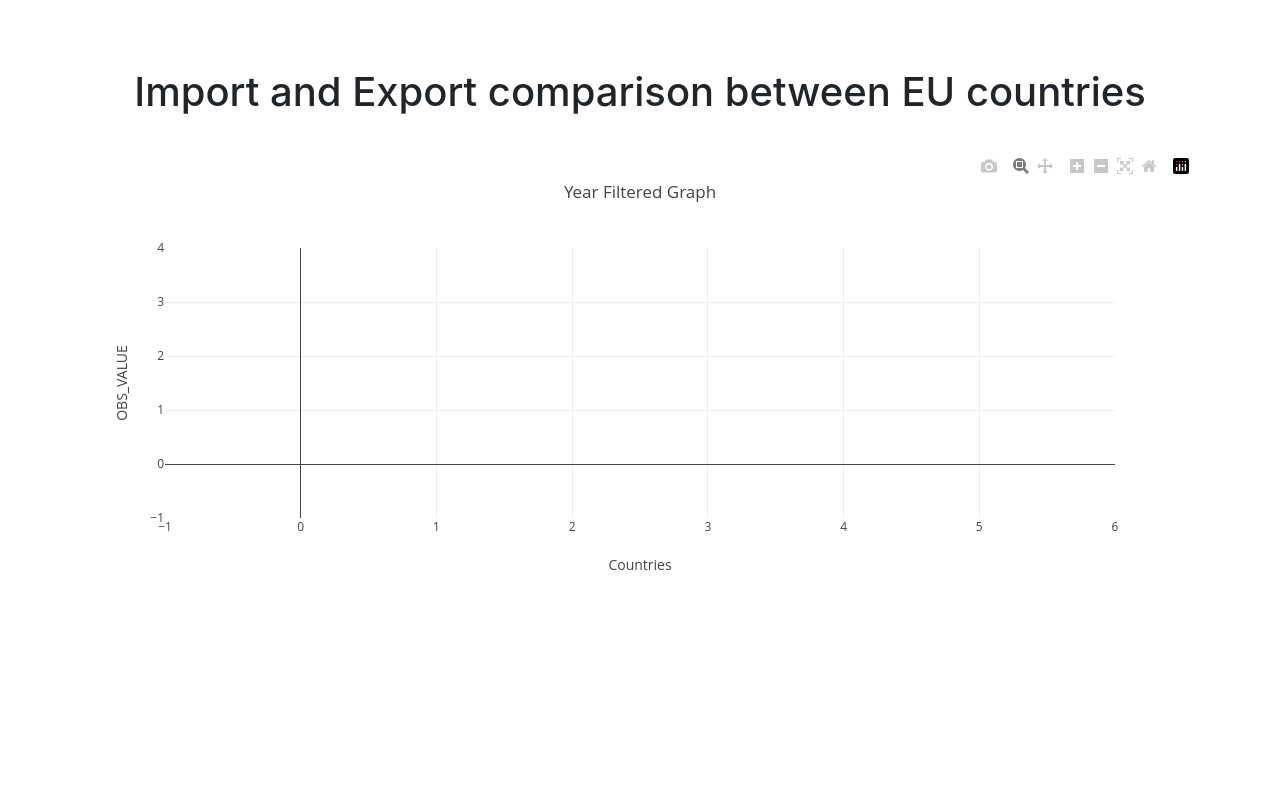
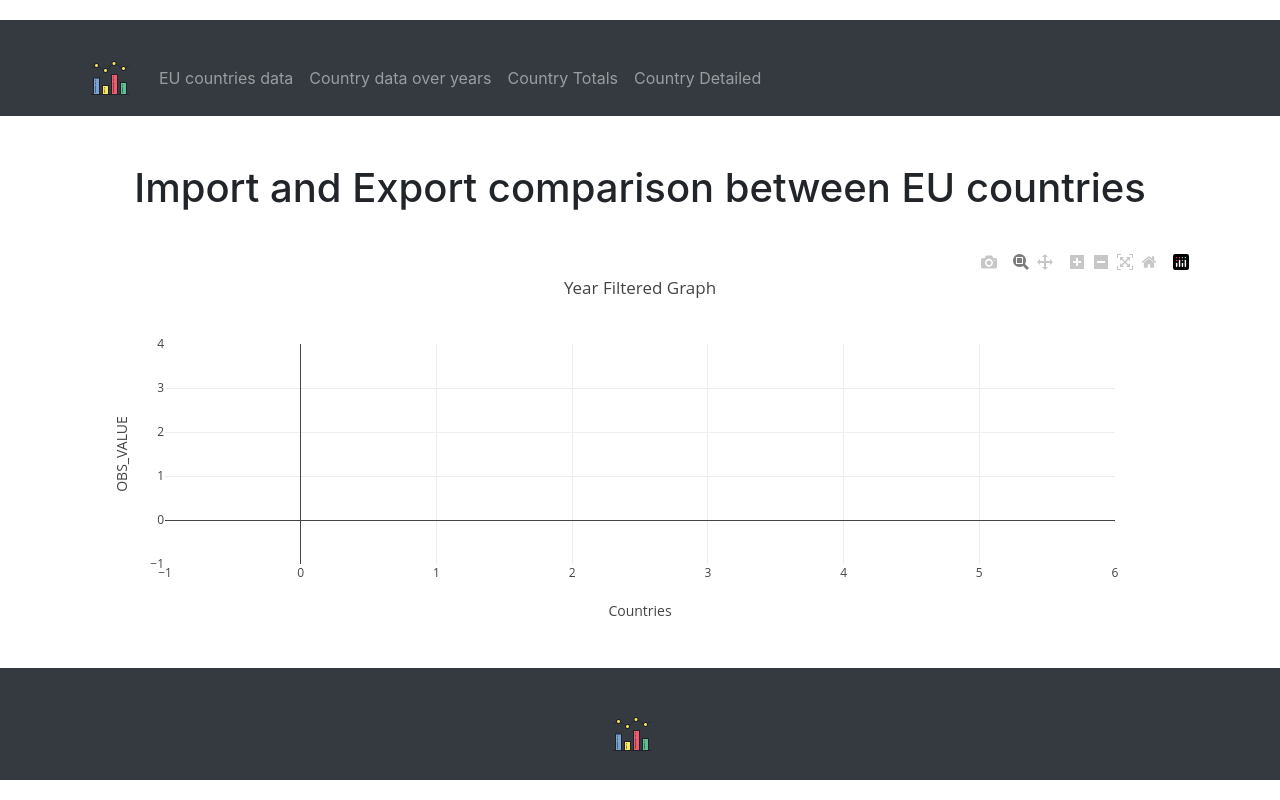
Before and after one commit to MHKamel/govtech, a Flask app: template templates/bar_chart.html in a window 1280 px wide. Run offline with Flask 3, Linux system fonts and the light colour scheme; the template is opened without the code that fills it, so the values that code supplies are empty; parts of the project's set-up code (start-up, migrations or seed data) failed here and were passed over; some libraries are stand-ins or nearby versions.

Commit message:
UI enhancements

```diff
--- a/app.py
+++ b/app.py
@@ -49,7 +49,7 @@ df = load_data()
 
 
 @app.route('/')
-def year_filter():
+def load_bar_chart():
     years = sorted(df['TIME_PERIOD'].unique().tolist(), reverse=True)
     na_items = ['Export', 'Import']
     return render_template('bar_chart.html', years=years, na_items=na_items)
@@ -64,7 +64,7 @@ def update_year_graph():
 
 # Routes
 @app.route('/country')
-def index():
+def load_line_chart():
     countries = df['geo'].unique()
     na_items = ['Export', 'Import']
     return render_template('line_chart.html', countries=countries, na_items=na_items, default_country=default_country)
@@ -143,7 +143,7 @@ def create_chart(df, na_items_selected, title, x_title, y_title, mode):
     return graphJSON
 
 @app.route('/country_detailed')
-def eu_countries_data():
+def load_pie_charts():
     countries = df['geo'].unique().tolist()
     years = sorted(df['TIME_PERIOD'].unique().tolist(), reverse=True)
     return render_template('pie_charts.html', countries=countries, years=years, default_country=default_country)
@@ -178,7 +178,7 @@ def update_pie_charts():
     return jsonify(pieTracesJSON=pie_traces)
 
 @app.route('/country_combined')
-def country_combined():
+def load_combined_pie_charts():
     countries = df['geo'].unique().tolist()
     return render_template('combined_pie_charts.html', countries=countries, default_country=default_country)
 
--- a/static/styles.css
+++ b/static/styles.css
@@ -98,3 +98,8 @@ thead.thead-dark th {
     color: #fff; /* Hover text color */
     border-color: #3498db; /* Hover border color */
 }
+
+.chart-container{
+    width: 100%; /* Adjust width as needed */
+    height: 400px; /* Fixed height */
+}
--- a/templates/bar_chart.html
+++ b/templates/bar_chart.html
@@ -14,6 +14,11 @@
     <link rel="stylesheet" href="{{ url_for('static', filename='styles.css') }}">
 </head>
 <body>
+    <nav id="top-links" class="navbar navbar-expand-lg navbar-dark bg-dark">
+        <div class="container">
+            {% include 'navbar.html' %}
+        </div>
+    </nav>
     <div class="container">
         <h1 class="mt-5 text-center">Import and Export comparison between EU countries</h1>
         <br/>
@@ -27,8 +32,14 @@
         </div>
 
         <!-- Container for the Plotly chart -->
-        <div id="plot" class="mb-4"></div>
+        <div id="plot" class="mb-4 chart-container"></div>
     </div>
+
+    <footer id="bottom-links" class="footer mt-auto py-3 bg-dark">
+        <div class="container text-center">
+            <a class="navbar-brand" href="#"><img src="{{ url_for('static', filename='favicon.png') }}" width="50" height="50"></a>
+        </div>
+    </footer>
 
     <script>
         $(document).ready(function() {
--- /dev/null
+++ b/templates/navbar.html
@@ -0,0 +1,17 @@
+<a class="navbar-brand" href="#"><img src="{{ url_for('static', filename='favicon.png') }}" width="50" height="50"></a>
+  <div class="collapse navbar-collapse" id="navbarNav">
+    <ul class="navbar-nav">
+      <li class="nav-item {% if request.endpoint == 'load_bar_chart' %}active{% endif %}">
+        <a class="nav-link" href="{{ url_for('load_bar_chart') }}">EU countries data</a>
+      </li>
+      <li class="nav-item {% if request.endpoint == 'load_line_chart' %}active{% endif %}">
+        <a class="nav-link" href="{{ url_for('load_line_chart') }}">Country data over years</a>
+      </li>
+      <li class="nav-item {% if request.endpoint == 'load_combined_pie_charts' %}active{% endif %}">
+        <a class="nav-link" href="{{ url_for('load_combined_pie_charts') }}">Country Totals</a>
+      </li>
+      <li class="nav-item {% if request.endpoint == 'load_pie_charts' %}active{% endif %}">
+        <a class="nav-link" href="{{ url_for('load_pie_charts') }}">Country Detailed</a>
+      </li>
+    </ul>
+  </div>
```
Also changed, not shown: templates/combined_pie_charts.html (+20 -6 lines), templates/line_chart.html (+13 -2 lines), templates/pie_charts.html (+14 -2 lines), static/favicon.png (added).
